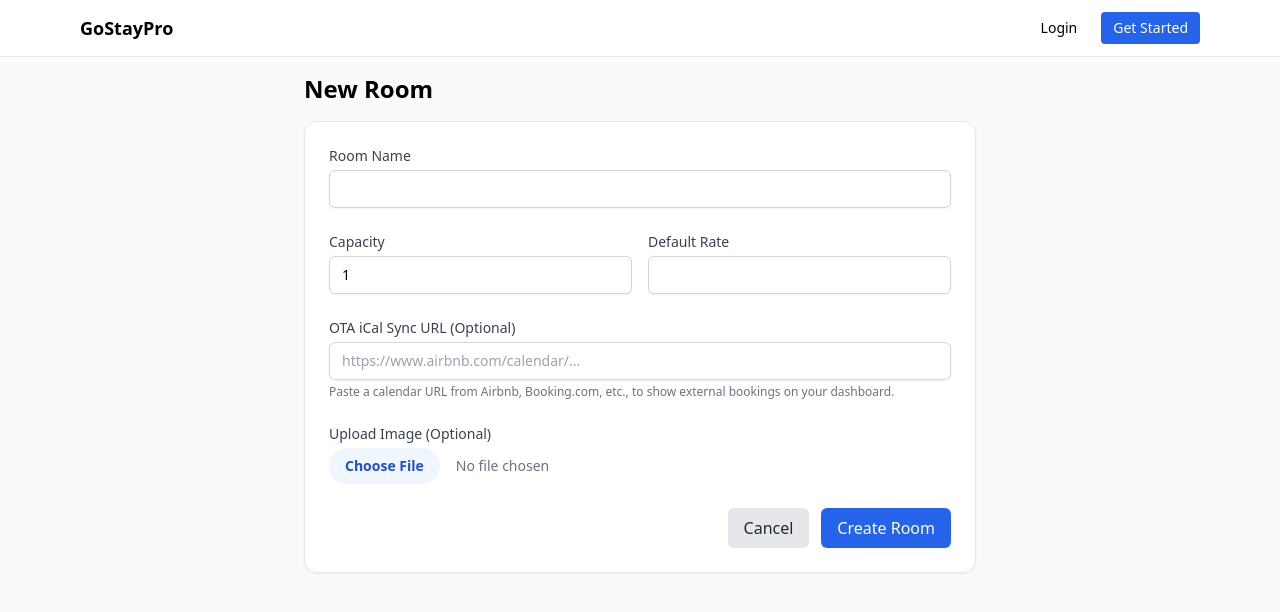
After one commit to netfirms/staycal, a Python web app: template app/templates/rooms/form.html in a window 1280 px wide. The commit adds this page. Shown: the top 612 px of the page. Run offline with Jinja, Linux system fonts and the light colour scheme; the template is opened without the code that fills it, so the values that code supplies are empty; some libraries are stand-ins or nearby versions.

Commit message:
feat(ui): enlarge images for a more visual user experience This commit implements a visual refresh across the user-facing dashboard, rooms, and properties pages to create a more modern and user-friendly experience. Key Changes: • Larger Images: The size of property and room images has been significantly increased on the dashboard, list pages, and forms. • Card-Based Layouts: The "Rooms" and "Properties" list pages have been refactored from simple lists into more visually appealing card-based layouts that better showcase the images. • Improved Previews: The image preview on the room editing form is now much larger, providing a better user experience when managing room photos. This visual overhaul makes the application more engaging and helps users more easily identify their properties and rooms.

```diff
--- /dev/null
+++ b/app/templates/rooms/form.html
@@ -0,0 +1,60 @@
+{% extends "base.html" %}
+
+{% block title %}{{ "Edit Room" if room else "New Room" }}{% endblock %}
+
+{% block content %}
+<div class="max-w-2xl mx-auto">
+    <h1 class="text-2xl font-semibold mb-4">{{ "Edit Room" if room else "New Room" }}</h1>
+
+    <form method="post" action="" enctype="multipart/form-data" class="bg-white p-6 rounded-xl shadow-sm border space-y-6">
+
+        {% if room and room.image_url %}
+        <div class="mb-4">
+            <img src="{{ room.image_url }}" alt="{{ room.name }}" class="w-full h-48 rounded-lg object-cover border" />
+        </div>
+        {% endif %}
+
+        <div>
+            <label for="name" class="block text-sm font-medium text-gray-700">Room Name</label>
+            <input type="text" id="name" name="name" value="{{ room.name if room else '' }}" required class="mt-1 block w-full px-3 py-2 border border-gray-300 rounded-md shadow-sm focus:outline-none focus:ring-blue-500 focus:border-blue-500 sm:text-sm">
+        </div>
+
+        <div class="grid grid-cols-1 md:grid-cols-2 gap-4">
+            <div>
+                <label for="capacity" class="block text-sm font-medium text-gray-700">Capacity</label>
+                <input type="number" id="capacity" name="capacity" value="{{ room.capacity if room and room.capacity is not none else 1 }}" required class="mt-1 block w-full px-3 py-2 border border-gray-300 rounded-md shadow-sm focus:outline-none focus:ring-blue-500 focus:border-blue-500 sm:text-sm">
+            </div>
+            <div>
+                <label for="default_rate" class="block text-sm font-medium text-gray-700">Default Rate</label>
+                <input type="number" step="0.01" id="default_rate" name="default_rate" value="{{ room.default_rate if room and room.default_rate is not none else '' }}" class="mt-1 block w-full px-3 py-2 border border-gray-300 rounded-md shadow-sm focus:outline-none focus:ring-blue-500 focus:border-blue-500 sm:text-sm">
+            </div>
+        </div>
+
+        <div>
+            <label for="ota_ical_url" class="block text-sm font-medium text-gray-700">OTA iCal Sync URL (Optional)</label>
+            <input type="url" id="ota_ical_url" name="ota_ical_url" value="{{ room.ota_ical_url if room else '' }}" placeholder="https://www.airbnb.com/calendar/..." class="mt-1 block w-full px-3 py-2 border border-gray-300 rounded-md shadow-sm focus:outline-none focus:ring-blue-500 focus:border-blue-500 sm:text-sm">
+            <p class="mt-1 text-xs text-gray-500">Paste a calendar URL from Airbnb, Booking.com, etc., to show external bookings on your dashboard.</p>
+        </div>
+
+        <div>
+            <label for="image" class="block text-sm font-medium text-gray-700">{{ "Change" if room and room.image_url else "Upload" }} Image (Optional)</label>
+            <input type="file" id="image" name="image" accept="image/*" class="mt-1 block w-full text-sm text-gray-500 file:mr-4 file:py-2 file:px-4 file:rounded-full file:border-0 file:text-sm file:font-semibold file:bg-blue-50 file:text-blue-700 hover:file:bg-blue-100">
+        </div>
+
+        <div class="mt-6 flex justify-end gap-3">
+            <a href="/app/rooms" class="px-4 py-2 bg-gray-200 text-gray-800 rounded-md hover:bg-gray-300">Cancel</a>
+            <button type="submit" class="px-4 py-2 bg-blue-600 text-white rounded-md hover:bg-blue-700">{{ "Update Room" if room else "Create Room" }}</button>
+        </div>
+    </form>
+
+    {% if room %}
+    <div class="mt-8 pt-4 border-t">
+        <h3 class="text-lg font-medium text-red-600">Delete Room</h3>
+        <p class="text-sm text-gray-600 mt-1">This action cannot be undone. All associated bookings will be permanently deleted.</p>
+        <form method="post" action="/app/rooms/{{ room.id }}/delete" class="mt-4" onsubmit="return confirm('Are you sure you want to permanently delete this room and all its bookings?');">
+            <button type="submit" class="px-4 py-2 bg-red-600 text-white rounded-md hover:bg-red-700">Delete Room</button>
+        </form>
+    </div>
+    {% endif %}
+</div>
+{% endblock %}
```
Also changed, not shown: app/templates/dashboard.html (+4 -4 lines), app/templates/homestays/list.html (+11 -4 lines), app/templates/rooms/index.html (+34 -78 lines).
